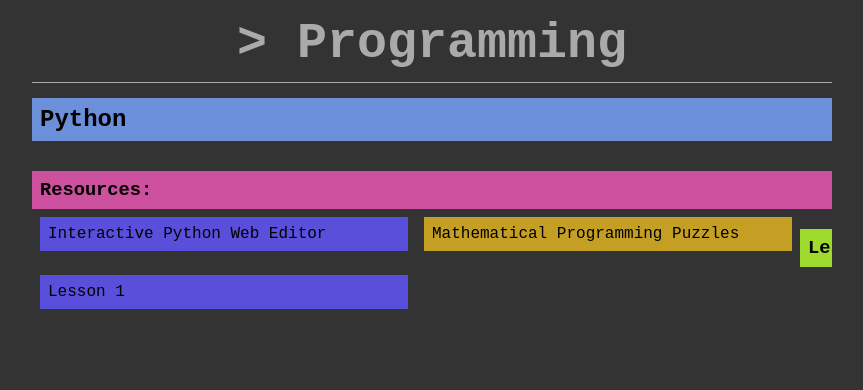
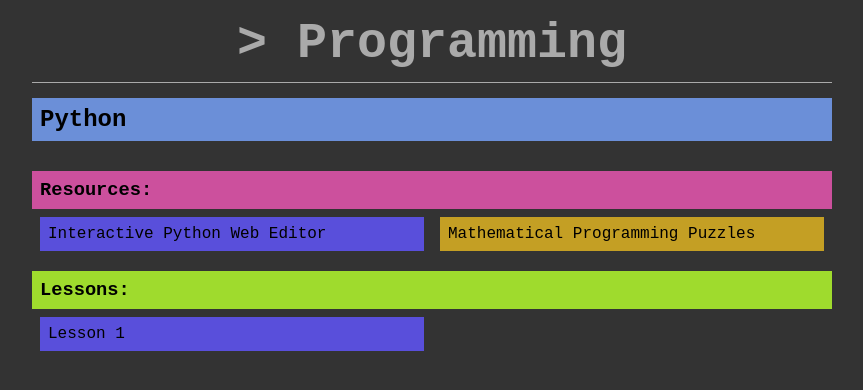
Before and after one commit to wcgs-programming/wcgs-programming.github.io, a Jekyll site: the page built from _posts/2014-09-13-Python.md, in a window 1280 px wide. Shown: the top 390 px of the page, without its empty margins (208-1071 px from the left). Built offline with Jekyll 4.4.1, drawn with Linux system fonts in a browser that asks for light colours.

Commit message:
should be final style changes

```diff
--- a/css/style.css
+++ b/css/style.css
@@ -104,10 +104,12 @@ body > p:nth-child(3n+2) > a {
 h3 {
     margin-bottom: 0;
     border-top: 20px solid #333333;
+    clear: both;
 }
 
 body > p {
     overflow: auto;
+    width: calc(50% - 16px);
 }
 
 body > p > a {
```
